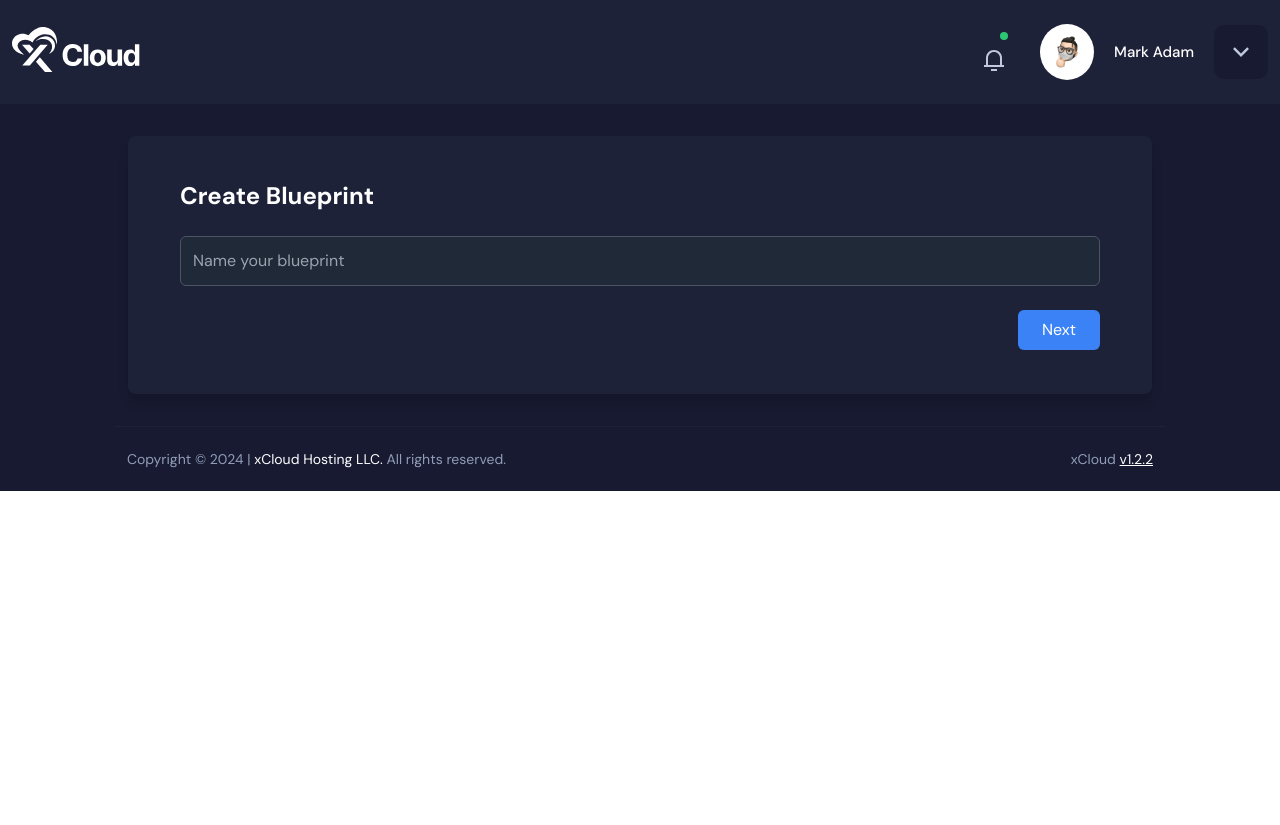
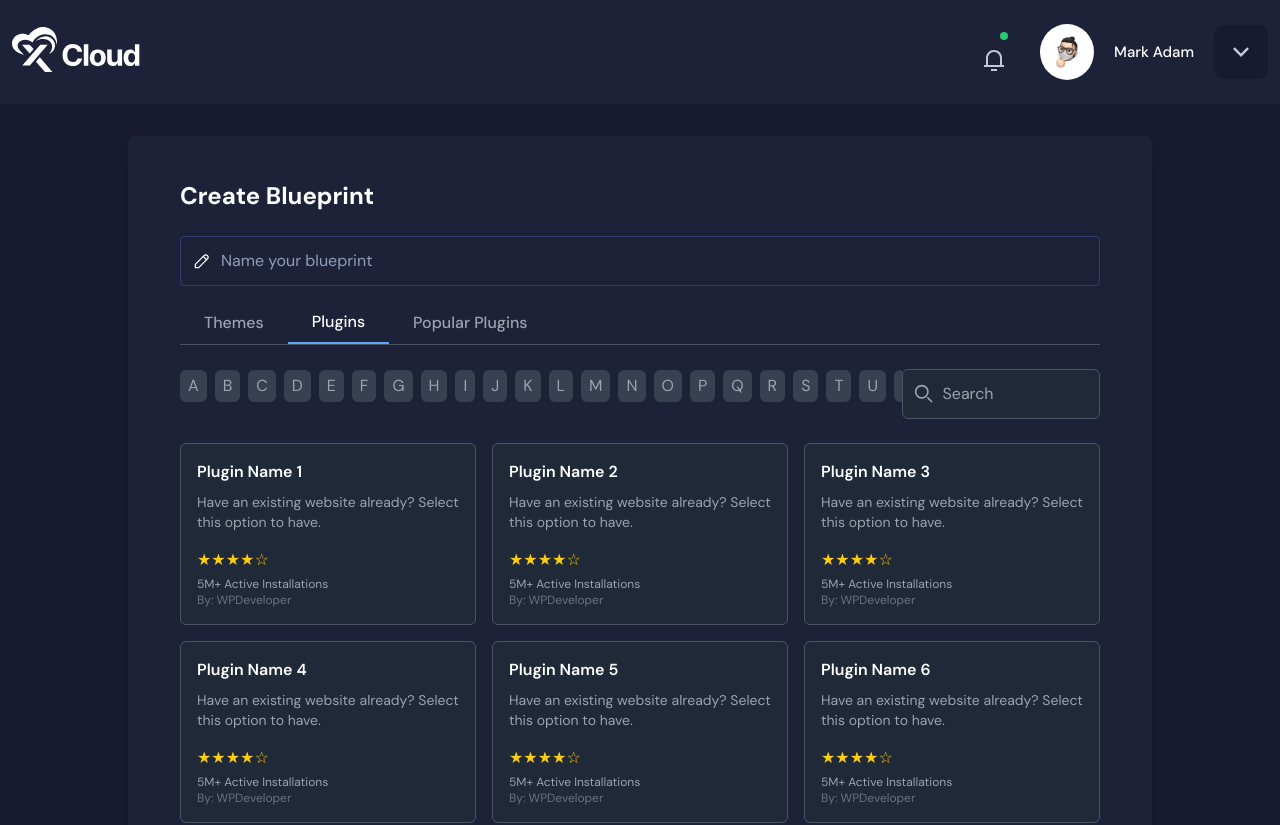
Before and after one commit to sazzadurrahmaan/X-Cloud, a React (Vite) app: page / in a window 1280 px wide. Shown: the top 825 px of the page. Before the commit the page ends 800 px from the top, so only its background shows below. Built offline with nearby package versions, Linux system fonts and the light colour scheme.

Commit message:
done the input field to create blueprint

```diff
--- a/src/components/InputField.jsx
+++ b/src/components/InputField.jsx
@@ -1,25 +1,27 @@
-
+import placeholderIcon from "../assets/placeholder.svg"
 
 const InputField = ({ value, onChange, placeholder, error }) => {
     return (
         <div className="relative mb-4">
+        {/* Icon container */}
+        <span className="absolute inset-y-0 left-0 flex items-center pl-3">
+            <img src={placeholderIcon} alt="placeholder" className="w-5 h-5 object-cover" />
+        </span>
+
+        {/* Input field */}
         <input
             type="text"
             placeholder={placeholder}
             value={value}
             onChange={onChange}
-        className={`w-full p-3 rounded-md border ${
+            className={`w-full pl-10 p-3 rounded-[4px] border ${
                 error
-            ? "border-red-500 focus:ring-red-500"
-            : "border-gray-600 focus:ring-blue-400"
-        } bg-gray-800 text-white focus:outline-none focus:ring-2`}
+                    ? "border-[#FC573B] focus:ring-[#FC573B]"
+                    : "border-[#313A6C] focus:ring-[#32BA7C]"
+            } bg-[#1D2239] placeholder-[#919DB9] focus:placeholder-white focus:text-white focus:outline-none focus:ring-1`}
         />
-      {error && (
-        <span className="absolute -bottom-5 left-0 text-red-500 text-sm">
-          You must name your blueprint.
-        </span>
-      )}
     </div>
+
     );
 };
 
--- a/src/pageComponents/CreateBluePrint.jsx
+++ b/src/pageComponents/CreateBluePrint.jsx
@@ -9,17 +9,17 @@ import WarningIcon from "../assets/warning.svg";
 const CreateBlueprint = () => {
     const [blueprintName, setBlueprintName] = useState("");
     const [error, setError] = useState(false);
-    // const [activeTab, setActiveTab] = useState("Plugins");
-    // const [activeLetter, setActiveLetter] = useState("");
-    // const [searchTerm, setSearchTerm] = useState("");
+    const [activeTab, setActiveTab] = useState("Plugins");
+    const [activeLetter, setActiveLetter] = useState("");
+    const [searchTerm, setSearchTerm] = useState("");
 
-    // const plugins = [...Array(12)].map((_, index) => ({
-    //     name: `Plugin Name ${index + 1}`,
-    //     description: "Have an existing website already? Select this option to have.",
-    //     rating: 4,
-    //     installs: "5M+",
-    //     developer: "WPDeveloper",
-    // }));
+    const plugins = [...Array(12)].map((_, index) => ({
+        name: `Plugin Name ${index + 1}`,
+        description: "Have an existing website already? Select this option to have.",
+        rating: 4,
+        installs: "5M+",
+        developer: "WPDeveloper",
+    }));
 
     const handleNext = () => {
         if (!blueprintName.trim()) {
@@ -50,7 +50,7 @@ const CreateBlueprint = () => {
                         placeholder="Name your blueprint"
                         error={error}
                     />
-                    {/* <Tabs activeTab={activeTab} onTabChange={setActiveTab} />
+                    <Tabs activeTab={activeTab} onTabChange={setActiveTab} />
                     <div className="flex justify-between items-center mb-6">
                         <AlphabetFilter
                             activeLetter={activeLetter}
@@ -58,7 +58,7 @@ const CreateBlueprint = () => {
                         />
                         <SearchBar value={searchTerm} onChange={(e) => setSearchTerm(e.target.value)} />
                     </div>
-                    <PluginGrid plugins={plugins} /> */}
+                    <PluginGrid plugins={plugins} />
                     <div className="mt-6 flex justify-end">
                         <button
                             onClick={handleNext}
```
Also changed, not shown: src/assets/placeholder.svg (added). Lines whose indentation alone changed are shown as unchanged.
